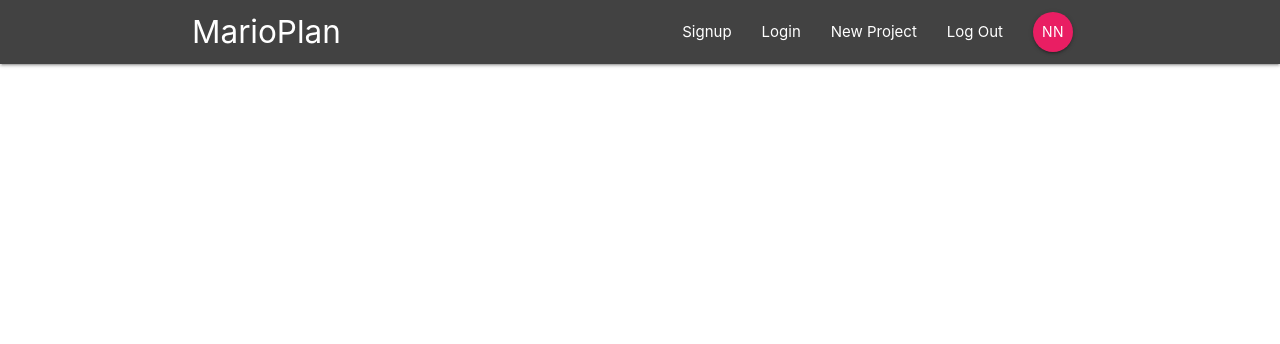
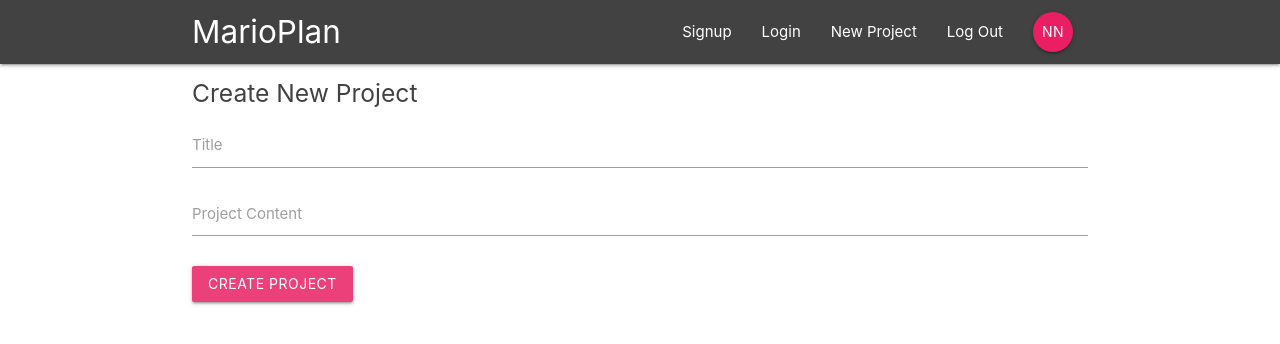
Before and after one commit to Brayheart/mario-plan, a React (Create React App) app: page /create in a window 1280 px wide. Shown: the top 344 px of the page. Built offline with nearby package versions, Linux system fonts and the light colour scheme.

Commit message:
create project template rendered

```diff
--- a/src/App.js
+++ b/src/App.js
@@ -5,22 +5,22 @@ import Dashboard from './components/dashboard/Dashboard';
 import ProjectDetails from './components/projects/ProjectDetails';
 import SignIn from './components/auth/SignIn';
 import SignUp from './components/auth/SignUp';
+import CreateProject from './components/projects/CreateProject';
 
 class App extends Component {
   render() {
-    return (
-      <BrowserRouter>
+    return <BrowserRouter>
         <div className="App">
           <Navbar />
           <Switch>
-            <Route exact path='/' component={Dashboard}/>
-            <Route path='/project/:id' component={ProjectDetails}/>
-            <Route path='/signin' component={SignIn}/>
-            <Route path='/signup' component={SignUp}/>
+            <Route exact path="/" component={Dashboard} />
+            <Route path="/project/:id" component={ProjectDetails} />
+            <Route path="/signin" component={SignIn} />
+            <Route path="/signup" component={SignUp} />
+            <Route path="/create" component={CreateProject} />
           </Switch>
         </div>
-      </BrowserRouter>
-    );
+      </BrowserRouter>;
   }
 }
 
--- a/src/components/auth/SignIn.js
+++ b/src/components/auth/SignIn.js
@@ -28,7 +28,7 @@ class SignIn extends Component {
             <input type="password" id='password' onChange={this.handleChange}/>
           </div>
           <div className="input-field">
-            <button className="btn pink lighten-1 z-depth-0">Login</button>
+            <button className="btn pink lighten-1">Login</button>
           </div>
         </form>
       </div>
--- a/src/components/auth/SignUp.js
+++ b/src/components/auth/SignUp.js
@@ -37,7 +37,7 @@ class Signup extends Component {
             <input type="text" id="firstName" onChange={this.handleChange} />
           </div>
           <div className="input-field">
-            <button className="btn pink lighten-1 z-depth-0">Login</button>
+            <button className="btn pink lighten-1">Sign Up</button>
           </div>
         </form>
       </div>;
--- a/src/components/projects/CreateProject.js
+++ b/src/components/projects/CreateProject.js
@@ -0,0 +1,39 @@
+import React, { Component } from "react";
+
+class CreateProject extends Component {
+  state = {
+    title: "",
+    content: ""
+  };
+  handleChange = e => {
+    this.setState({
+      [e.target.id]: e.target.value
+    });
+  };
+  handleSubmit = e => {
+    e.preventDefault();
+    console.log(this.state);
+  };
+  render() {
+    return (
+      <div className="container">
+        <form onSubmit={this.handleSubmit} className="white">
+          <h5 className="grey-text text-darken-3">Create New Project</h5>
+          <div className="input-field">
+            <label htmlFor="title">Title</label>
+            <input type="text" id="title" onChange={this.handleChange} />
+          </div>
+          <div className="input-field">
+            <label htmlFor="content">Project Content</label>
+            <textarea id="content" className="materialize-textarea" onChange={this.handleChange}></textarea>
+          </div>
+          <div className="input-field">
+            <button className="btn pink lighten-1">Create Project</button>
+          </div>
+        </form>
+      </div>
+    );
+  }
+}
+
+export default CreateProject;
```
